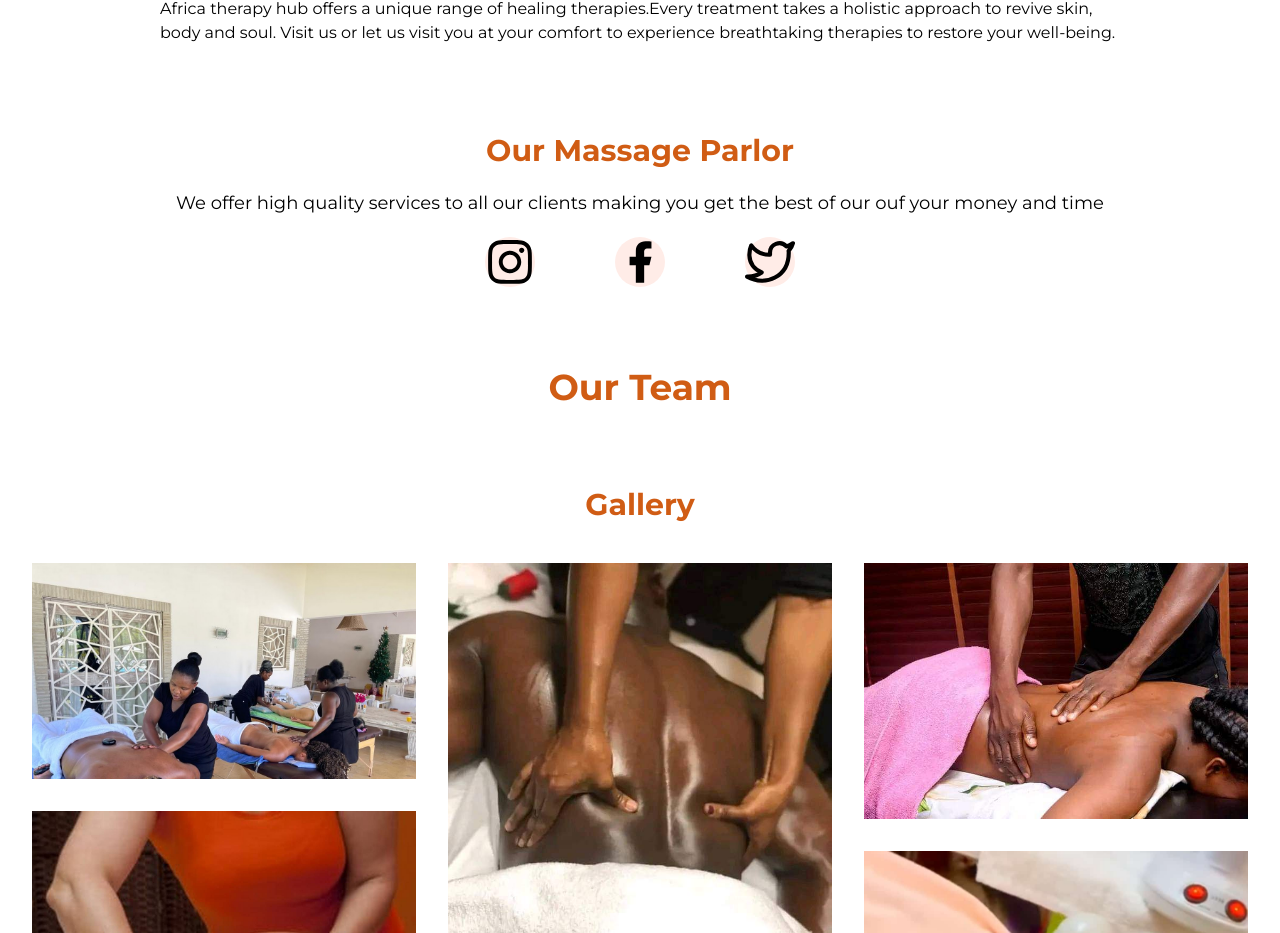
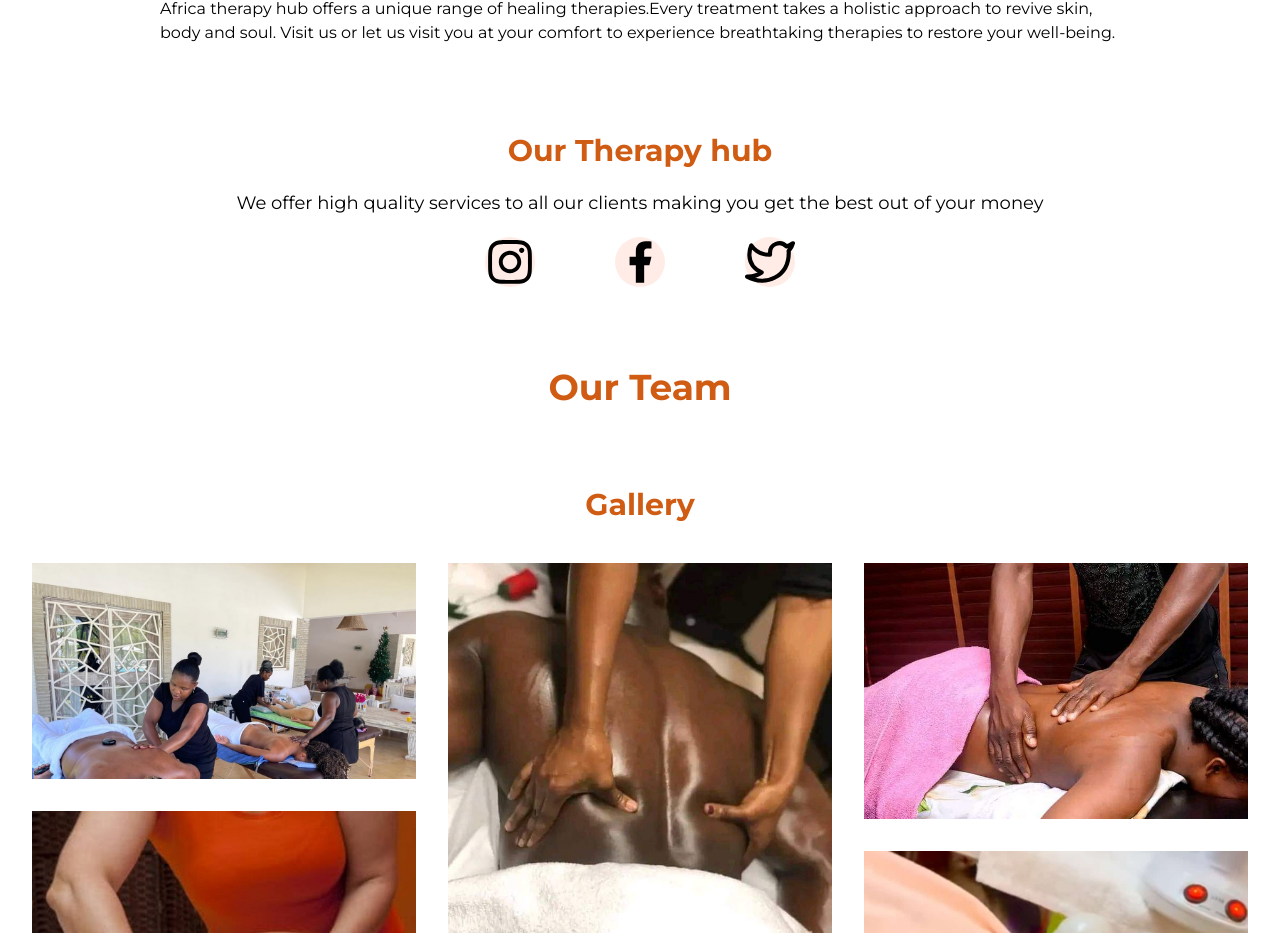
Before and after one commit to mcwachira/ngozi-nextjs-site, a Next.js app: page /about in a window 1280 px wide. Shown: the part 917-1850 px from the top of the page. Built offline with nearby package versions, Linux system fonts and the light colour scheme.

Commit message:
Update about.js
updated my next js version to the latest to try to solve the fouc issues during initial load.

```diff
--- a/pages/about.js
+++ b/pages/about.js
@@ -52,7 +52,7 @@ const AboutPage = () => {
 <div className='my-20'>
 
 
-      <h3 className='text-3xl text-center font-semibold text-[#d05c14]' >    Our Massage Parlor</h3>
+      <h3 className='text-3xl text-center font-semibold text-[#d05c14]' >    Our Therapy hub</h3>
 
       <div className=' flex flex-col gap-5'>
 
@@ -61,7 +61,7 @@ const AboutPage = () => {
 
 
             <p className='  text-lg my-5 pr-20 pl-20'>
-              We offer high quality services to all our clients making you get the best of our ouf your money and time
+              We offer high quality services to all our clients making you get the best out of your money
             </p>
 
             <div className="socials  self-center">
@@ -69,7 +69,7 @@ const AboutPage = () => {
                 <a href="instagram.com" className='hover:bg-[#e95950] bg-[#FFECE7] rounded-full '>
                   <FaInstagram style={style} size={50} /></a>
 
-                <a href="facebook.com" className='hover:bg-[#00B6F1] bg-[#FFECE7] rounded-full '>
+                <a href="https://www.facebook.com/profile.php?id=100076251337953" className='hover:bg-[#00B6F1] bg-[#FFECE7] rounded-full '>
                   <RiFacebookFill style={style} size={50} />
                 </a>
                 <a href="facebook.com" className='hover:bg-[#00B6F1] bg-[#FFECE7] rounded-full '>
```
